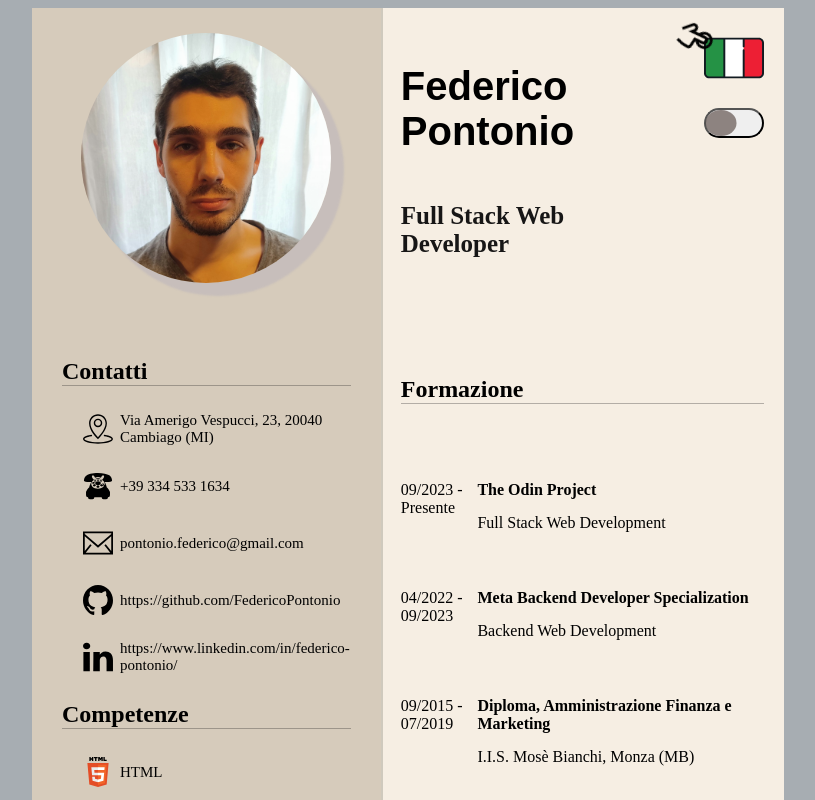
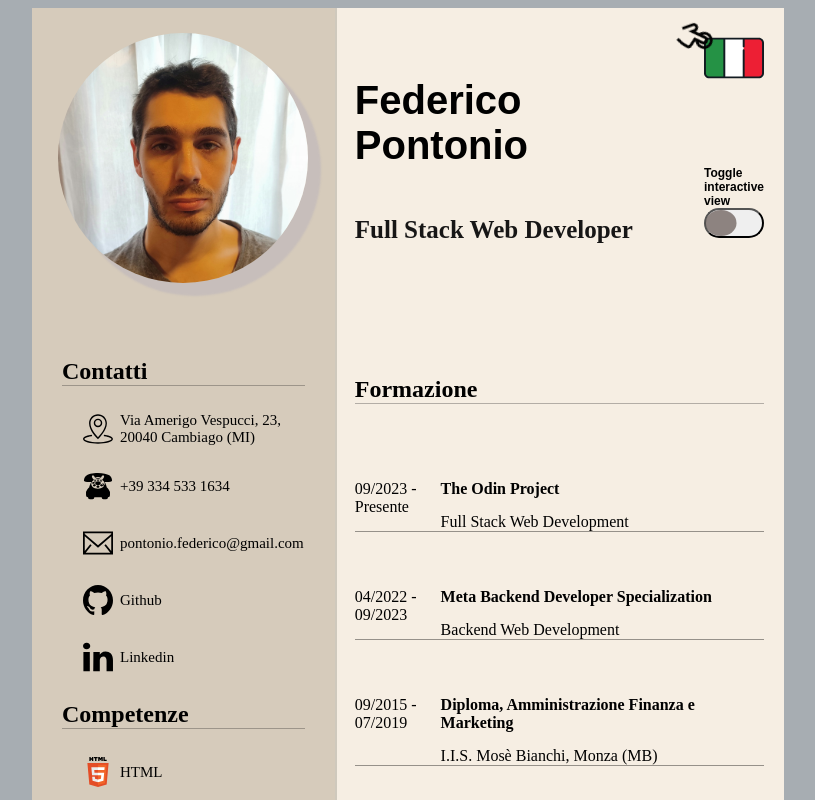
Before and after one commit to FedericoPontonio/InteractiveCV, a React (Vite) app: page / in a window 1280 px wide. Shown: the top 800 px of the page, without its empty margins (232-1047 px from the left). Built offline with nearby package versions, Linux system fonts and the light colour scheme.

Commit message:
Adds Education content for uninteractive view

```diff
--- a/src/App.jsx
+++ b/src/App.jsx
@@ -17,7 +17,7 @@ function App() {
     <div className='rootComponent'>
       <div className='imageSection' ><img src={image} alt='image'/></div>
       <MainSectionHeader changeLanguage = {setLanguage} languageSelected = {language} setStaticView = {setStaticView} staticView={staticView} />
-      <LeftColumn languageSelected = {language} setModalContent ={setModalContent} setModalVisible = {setModalVisible} />
+      <LeftColumn languageSelected = {language} setModalContent ={setModalContent} setModalVisible = {setModalVisible} staticView={staticView} />
       <MainSection languageSelected = {language} data ={data}  setModalContent ={setModalContent} setModalVisible = {setModalVisible} staticView={staticView} />
       <Modal modalContent={modalContent} modalVisible = {modalVisible} setModalVisible = {setModalVisible} />
     </div>
--- a/src/assets/data.json
+++ b/src/assets/data.json
@@ -15,14 +15,14 @@
           "title": "The Odin Project",
           "subtitle": "Full Stack Web Development",
           "date": "09/2023 - Presente",
-          "description": "descrizione di the odin project"
+          "description": "Formazione full-stack incentrata sulla pratica, con progetti reali a supporto. Demo accessibili dal link GitHub incluso in questo documento."
         },
         {
           "id": "1",
           "title": "Meta Backend Developer Specialization",
           "subtitle": "Backend Web Development",
           "date": "04/2022 - 09/2023",
-          "description": "Certificato di completamento del corso."
+          "description": "Corso focalizzato sul back-end web con Python, Django e relativo ecosistema."
         },
         {
           "id": "0",
@@ -68,14 +68,14 @@
           "title": "The Odin Project",
           "subtitle": "Full Stack Web Development",
           "date": "09/2023 - Present",
-          "description": "the odin project descritpion",
+          "description": "Full-stack training with a strong hands-on focus and real-world projects. Demos available through the GitHub link in this document.",
           "id": "2"
         },
         {
           "title": "Meta Backend Developer Specialization",
           "subtitle": "Backend Web Development",
           "date": "04/2022 - 09/2023",
-          "description": "Certificate of completion.",
+          "description": "This Meta course focused on the development of the backend of web applications. The main focus was Python, Django, and its ecosystem.",
           "id": "1"
         },
         {
--- a/src/components/LeftColumn/LeftColumn.jsx
+++ b/src/components/LeftColumn/LeftColumn.jsx
@@ -21,7 +21,7 @@ import englishBadge from '../../assets/englishBadge.png'
 import data from '../../assets/data.json'
 
 
-function LeftColumn({languageSelected, setModalContent, setModalVisible}) {
+function LeftColumn({languageSelected, setModalContent, setModalVisible, staticView}) {
 
 
     const contactSection = function () {
@@ -34,8 +34,8 @@ function LeftColumn({languageSelected, setModalContent, setModalVisible}) {
                     <li><img src={addressSVG} alt="Address Icon" /> <p>{relevantData.address}</p></li>
                     <li><img src={phoneSVG} alt="phone Icon" /> <p>{relevantData.phone}</p></li>
                     <li><img src={emailSVG} alt="email Icon" /><p>{relevantData.email}</p></li>
-                    <li><img src={githubSVG} alt="github Icon" /><a href={relevantData.github}>{relevantData.github}</a></li>
-                    <li><img src={linkedinSVG} alt="linkedin Icon" /><a href={relevantData.linkedin}>{relevantData.linkedin}</a></li>
+                    <li><img src={githubSVG} alt="github Icon" /><a href={relevantData.github}>{staticView ? relevantData.github : 'Github'}</a></li>
+                    <li><img src={linkedinSVG} alt="linkedin Icon" /><a href={relevantData.linkedin}>{staticView ? relevantData.linkedin : 'Linkedin'}</a></li>
                 </ul>
             </>
 
--- a/src/components/MainSection/Education/Education.jsx
+++ b/src/components/MainSection/Education/Education.jsx
@@ -2,7 +2,7 @@ import data from '../../../assets/data.json'
 import './Education.css'
 import metaCertificate from '../../../assets/metaCertificate.jpg'
 
-function Education({languageSelected, setModalContent, setModalVisible}) {
+function Education({languageSelected, setModalContent, setModalVisible, staticView}) {
 
     const relevantData = data[languageSelected].education;
 
@@ -55,18 +55,19 @@ function Education({languageSelected, setModalContent, setModalVisible}) {
             const result = relevantData.map((education) => {
                 return (
                     <div
-                        className={`experienceInstance ${education.id === '1' && 'interactableItem' || education.id === '2' ? 'interactableItem' : ''}`}
+                        className={`experienceInstance ${(education.id === '1' && !staticView) && 'interactableItem' || (education.id === '2' && !staticView) ? 'interactableItem' : ''}`}
                         key={education.id}
                         onClick={
-                            (education.id === '1' || education.id === '2')
+                            (education.id === '1' || education.id === '2') && (!staticView)
                                 ? () => { setModalVisible(true); setModalContent(setModelContentById(education.id)); }
                                 : undefined
                         }
+
                         >
                             <div>{education.date}</div>
                             <h4 className='experienceTitle'>{education.title}</h4>
                             <div>{education.subtitle}</div>
-                            {/* <div>{education.description}</div> */}
+                            {(education.description && staticView) && <div className='experienceDescription'>{education.description}</div>}
                     </div>
                 )
             }
--- a/src/components/MainSection/MainSection.css
+++ b/src/components/MainSection/MainSection.css
@@ -16,6 +16,7 @@
     display: grid;
     grid-template-columns: 1fr 4fr;
     gap: 5px;
+    border-bottom: solid rgba(0, 0, 0, 0.393) 1px;
 }
 .experienceInstance> :first-child {
     grid-row: span 2;
@@ -25,6 +26,15 @@
     margin-bottom: 10px;
 }
 
+.experienceDescription {
+    grid-column: 2/3;
+    border-top: dashed rgba(0, 0, 0, 0.393) 1px;
+    border-left: dashed rgba(0, 0, 0, 0.393) 1px;
+    padding: 10px;
+    margin-top: 5px;
+    font-family: sans-serif;
+}
+
 .footerAuthorization {
     display: flex;
     flex-direction: column;
--- a/src/components/MainSection/MainSection.jsx
+++ b/src/components/MainSection/MainSection.jsx
@@ -12,7 +12,7 @@ function MainSection({languageSelected, data, setModalContent, setModalVisible,
 
     return (
         <div className='MainSection'>
-            <Education languageSelected = {languageSelected}  setModalContent ={setModalContent} setModalVisible = {setModalVisible}  />
+            <Education languageSelected = {languageSelected}  setModalContent ={setModalContent} setModalVisible = {setModalVisible} staticView={staticView} />
             <WorkExperiences languageSelected = {languageSelected}  setModalContent ={setModalContent} setModalVisible = {setModalVisible}  />
             <div className='footerAuthorization'>{footerAuthorization()}</div>
         </div>
--- a/src/components/MainSectionHeader/MainSectionHeader.css
+++ b/src/components/MainSectionHeader/MainSectionHeader.css
@@ -58,7 +58,8 @@
     height: 30px;
     border-radius: 20px;
     display: flex;
-    align-items: center
+    align-items: center;
+    width: 60px;
 }
 #buttonSphere{
     width: 70%;
@@ -75,6 +76,19 @@
     background-color: rgba(87, 72, 67, 0.644);
     transform: translateX(-21%);
     transition: 0.5s ease;
+}
+
+#toggleButtonDescription {
+    position: sticky;
+    grid-column: 2/3;
+    padding: 0;
+    margin: 0;
+    display: flex;
+    align-items: end;
+    height: 100%;
+    font-family: sans-serif;
+    font-size: 12px;
+    font-weight: 600;
 }
 
 
--- a/src/components/MainSectionHeader/MainSectionHeader.jsx
+++ b/src/components/MainSectionHeader/MainSectionHeader.jsx
@@ -16,7 +16,7 @@ function mainSectionHeader (props) {
             <div className='buttonWrapper'>
                 <img id='clickIcon' src={clickIcon} alt="click icon" />
                 <button id='changeLanguageButton' className={props.languageSelected === 'it' ? 'itaBackground' : 'ukBackground'}  onClick={()=> handleChangeLanguage(props.languageSelected)}></button>
-                <p></p>
+                <p id='toggleButtonDescription'>Toggle interactive view</p>
                 <button onClick={()=>props.setStaticView(!props.staticView)} id='switchViewModeButton'><div className={props.staticView ? 'sliderSelected' : 'sliderUnselected'} id='buttonSphere'></div></button>
             </div>
         </div>
```
Also changed, not shown: note.txt, src/components/MainSection/Education/Education.css (line endings or trailing spaces).
